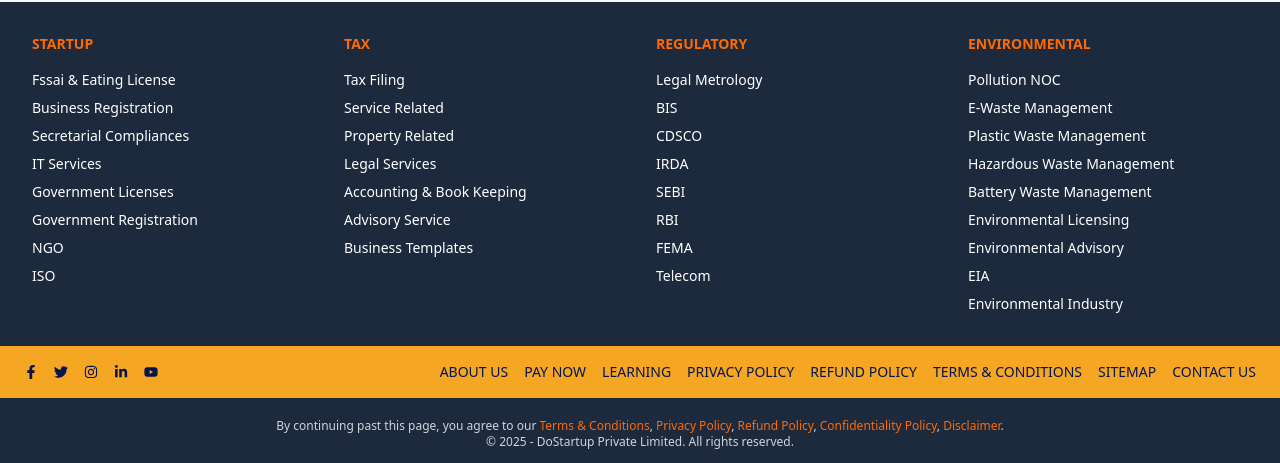
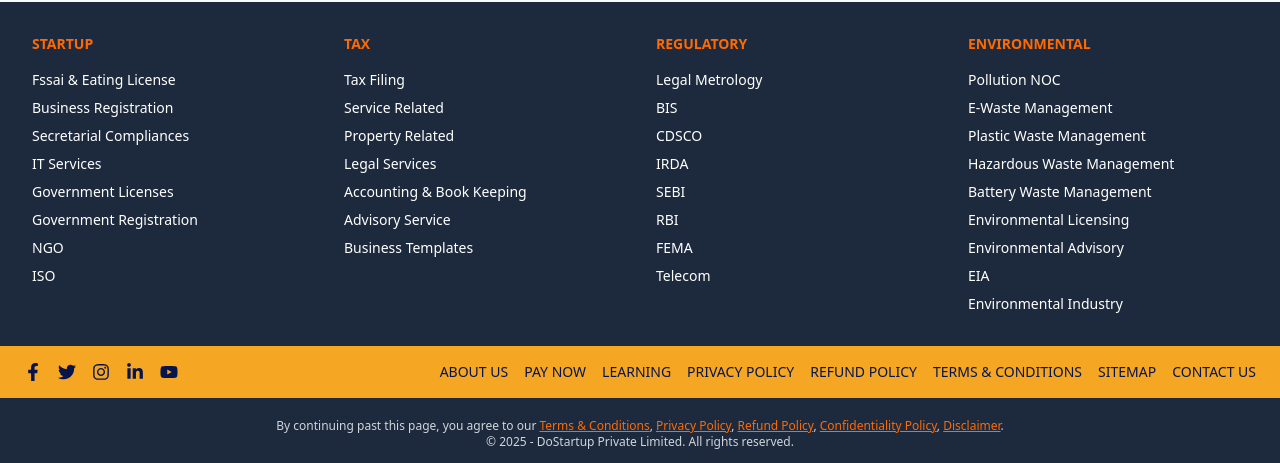
Before and after one commit to easysheep/dostartup, a Next.js app: page / in a window 1280 px wide. Shown: the part 3547-4010 px from the top of the page. Built offline with nearby package versions, Linux system fonts and the light colour scheme.

Commit message:
added Links in Footer

```diff
--- a/src/components/Footer.tsx
+++ b/src/components/Footer.tsx
@@ -1,96 +1,193 @@
 import React from 'react';
-import { FaFacebookF, FaTwitter, FaInstagram, FaLinkedinIn, FaYoutube } from 'react-icons/fa';
+import {
+  FaFacebookF,
+  FaTwitter,
+  FaInstagram,
+  FaLinkedinIn,
+  FaYoutube,
+} from 'react-icons/fa';
 
-const Footer = () => {
+// TypeScript interfaces for type safety
+interface FooterLink {
+  name: string;
+  href: string;
+}
+
+interface FooterSection {
+  title: string;
+  links: FooterLink[];
+}
+
+const footerSections: FooterSection[] = [
+  {
+    title: 'STARTUP',
+    links: [
+      { name: 'Fssai & Eating License', href: '/services/fssai-license' },
+      { name: 'Business Registration', href: '/services/business-registration' },
+      { name: 'Secretarial Compliances', href: '/services/secretarial-compliances' },
+      { name: 'IT Services', href: '/services/it-services' },
+      { name: 'Government Licenses', href: '/services/govt-licenses' },
+      { name: 'Government Registration', href: '/services/govt-registration' },
+      { name: 'NGO', href: '/services/ngo' },
+      { name: 'ISO', href: '/services/iso' },
+    ],
+  },
+  {
+    title: 'TAX',
+    links: [
+      { name: 'Tax Filing', href: '/services/tax-filing' },
+      { name: 'Service Related', href: '/services/service-related' },
+      { name: 'Property Related', href: '/services/property-related' },
+      { name: 'Legal Services', href: '/services/legal-services' },
+      { name: 'Accounting & Book Keeping', href: '/services/accounting' },
+      { name: 'Advisory Service', href: '/services/advisory' },
+      { name: 'Business Templates', href: '/services/business-templates' },
+    ],
+  },
+  {
+    title: 'REGULATORY',
+    links: [
+      { name: 'Legal Metrology', href: '/services/legal-metrology' },
+      { name: 'BIS', href: '/services/bis' },
+      { name: 'CDSCO', href: '/services/cdsco' },
+      { name: 'IRDA', href: '/services/irda' },
+      { name: 'SEBI', href: '/services/sebi' },
+      { name: 'RBI', href: '/services/rbi' },
+      { name: 'FEMA', href: '/services/fema' },
+      { name: 'Telecom', href: '/services/telecom' },
+    ],
+  },
+  {
+    title: 'ENVIRONMENTAL',
+    links: [
+      { name: 'Pollution NOC', href: '/services/pollution-noc' },
+      { name: 'E-Waste Management', href: '/services/e-waste' },
+      { name: 'Plastic Waste Management', href: '/services/plastic-waste' },
+      { name: 'Hazardous Waste Management', href: '/services/hazardous-waste' },
+      { name: 'Battery Waste Management', href: '/services/battery-waste' },
+      { name: 'Environmental Licensing', href: '/services/environmental-licensing' },
+      { name: 'Environmental Advisory', href: '/services/environmental-advisory' },
+      { name: 'EIA', href: '/services/eia' },
+      { name: 'Environmental Industry', href: '/services/environmental-industry' },
+    ],
+  },
+];
+
+const socialLinks = [
+  {
+    Icon: FaFacebookF,
+    url: 'https://facebook.com/yourpage',
+    label: 'Facebook',
+  },
+  {
+    Icon: FaTwitter,
+    url: 'https://twitter.com/yourhandle',
+    label: 'Twitter',
+  },
+  {
+    Icon: FaInstagram,
+    url: 'https://instagram.com/yourprofile',
+    label: 'Instagram',
+  },
+  {
+    Icon: FaLinkedinIn,
+    url: 'https://linkedin.com/company/yourcompany',
+    label: 'LinkedIn',
+  },
+  {
+    Icon: FaYoutube,
+    url: 'https://youtube.com/yourchannel',
+    label: 'YouTube',
+  },
+];
+
+const bottomLinks = [
+  { text: 'ABOUT US', href: '/about' },
+  { text: 'PAY NOW', href: '/pay' },
+  { text: 'LEARNING', href: '/learning' },
+  { text: 'PRIVACY POLICY', href: '/privacy' },
+  { text: 'REFUND POLICY', href: '/refund' },
+  { text: 'TERMS & CONDITIONS', href: '/terms' },
+  { text: 'SITEMAP', href: '/sitemap' },
+  { text: 'CONTACT US', href: '/contact' },
+];
+
+const policyLinks = [
+  { text: 'Terms & Conditions', href: '/terms' },
+  { text: 'Privacy Policy', href: '/privacy' },
+  { text: 'Refund Policy', href: '/refund' },
+  { text: 'Confidentiality Policy', href: '/confidentiality' },
+  { text: 'Disclaimer', href: '/disclaimer' },
+];
+
+const Footer: React.FC = () => {
   return (
     <footer className="bg-slate-800 text-white text-sm">
       {/* Top Footer Links */}
       <div className="grid grid-cols-2 md:grid-cols-4 gap-8 p-8 max-w-7xl mx-auto">
-        {/* Column 1 */}
-        <div>
-          <h3 className="text-orange-500 font-bold mb-4">STARTUP</h3>
-          <ul className="space-y-2">
-            <li>Fssai & Eating License</li>
-            <li>Business Registration</li>
-            <li>Secretarial Compliances</li>
-            <li>IT Services</li>
-            <li>Government Licenses</li>
-            <li>Government Registration</li>
-            <li>NGO</li>
-            <li>ISO</li>
-          </ul>
-        </div>
-
-        {/* Column 2 */}
-        <div>
-          <h3 className="text-orange-500 font-bold mb-4">TAX</h3>
-          <ul className="space-y-2">
-            <li>Tax Filing</li>
-            <li>Service Related</li>
-            <li>Property Related</li>
-            <li>Legal Services</li>
-            <li>Accounting & Book Keeping</li>
-            <li>Advisory Service</li>
-            <li>Business Templates</li>
-          </ul>
-        </div>
-
-        {/* Column 3 */}
-        <div>
-          <h3 className="text-orange-500 font-bold mb-4">REGULATORY</h3>
-          <ul className="space-y-2">
-            <li>Legal Metrology</li>
-            <li>BIS</li>
-            <li>CDSCO</li>
-            <li>IRDA</li>
-            <li>SEBI</li>
-            <li>RBI</li>
-            <li>FEMA</li>
-            <li>Telecom</li>
-          </ul>
-        </div>
-
-        {/* Column 4 */}
-        <div>
-          <h3 className="text-orange-500 font-bold mb-4">ENVIRONMENTAL</h3>
-          <ul className="space-y-2">
-            <li>Pollution NOC</li>
-            <li>E-Waste Management</li>
-            <li>Plastic Waste Management</li>
-            <li>Hazardous Waste Management</li>
-            <li>Battery Waste Management</li>
-            <li>Environmental Licensing</li>
-            <li>Environmental Advisory</li>
-            <li>EIA</li>
-            <li>Environmental Industry</li>
-          </ul>
-        </div>
+        {footerSections.map((section) => (
+          <div key={section.title}>
+            <h3 className="text-orange-500 font-bold mb-4">{section.title}</h3>
+            <ul className="space-y-2">
+              {section.links.map((link) => (
+                <li key={link.name}>
+                  <a
+                    href={link.href}
+                    className="hover:text-orange-400 transition-colors duration-200"
+                  >
+                    {link.name}
+                  </a>
+                </li>
+              ))}
+            </ul>
+          </div>
+        ))}
       </div>
 
       {/* Social Media + Nav Links */}
       <div className="bg-[#F5A623] flex flex-col md:flex-row justify-between items-center px-6 py-4 text-[#06144E] font-medium">
         <div className="flex gap-4 mb-3 md:mb-0">
-          <FaFacebookF />
-          <FaTwitter />
-          <FaInstagram />
-          <FaLinkedinIn />
-          <FaYoutube />
+          {socialLinks.map(({ Icon, url, label }) => (
+            <a
+              key={label}
+              href={url}
+              target="_blank"
+              rel="noopener noreferrer"
+              aria-label={label}
+              className="hover:text-blue-800 transition-colors duration-200 text-lg"
+            >
+              <Icon />
+            </a>
+          ))}
         </div>
-        <div className="flex flex-wrap gap-4 justify-center">
-          <a href="#">ABOUT US</a>
-          <a href="#">PAY NOW</a>
-          <a href="#">LEARNING</a>
-          <a href="#">PRIVACY POLICY</a>
-          <a href="#">REFUND POLICY</a>
-          <a href="#">TERMS & CONDITIONS</a>
-          <a href="#">SITEMAP</a>
-          <a href="#">CONTACT US</a>
-        </div>
+        <nav className="flex flex-wrap gap-4 justify-center">
+          {bottomLinks.map((link) => (
+            <a
+              key={link.text}
+              href={link.href}
+              className="hover:text-blue-800 transition-colors duration-200"
+            >
+              {link.text}
+            </a>
+          ))}
+        </nav>
       </div>
 
       {/* Bottom disclaimer */}
       <div className="text-center text-xs text-gray-300 px-4 pb-4 mt-5">
-        By continuing past this page, you agree to our <span className="text-orange-500">Terms & Conditions</span>, <span className="text-orange-500">Privacy Policy</span>, <span className="text-orange-500">Refund Policy</span>, <span className="text-orange-500">Confidentiality Policy</span>, <span className="text-orange-500">Disclaimer</span>.
+        By continuing past this page, you agree to our{' '}
+        {policyLinks.map((policy, idx) => (
+          <span key={policy.text}>
+            <a
+              href={policy.href}
+              className="text-orange-500 hover:text-orange-400 underline"
+            >
+              {policy.text}
+            </a>
+            {idx < policyLinks.length - 1 && ', '}
+          </span>
+        ))}
+        .
         <br />
         © 2025 - DoStartup Private Limited. All rights reserved.
       </div>
```
